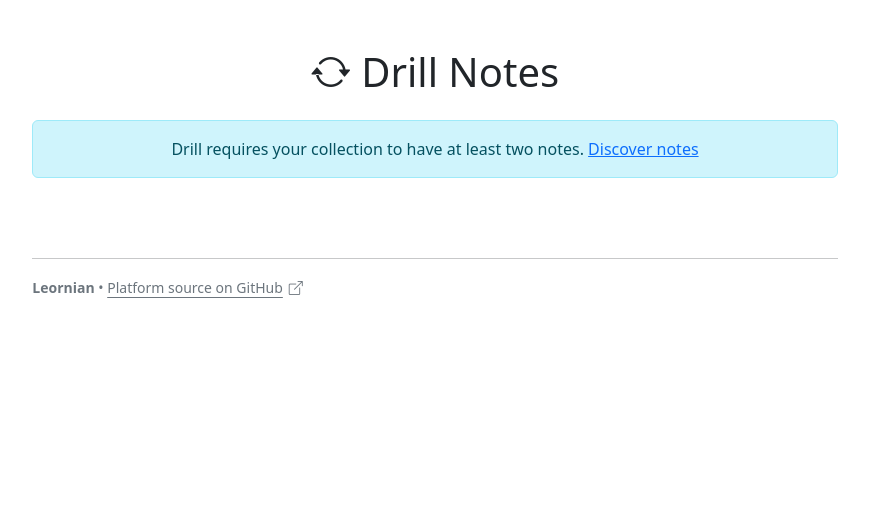
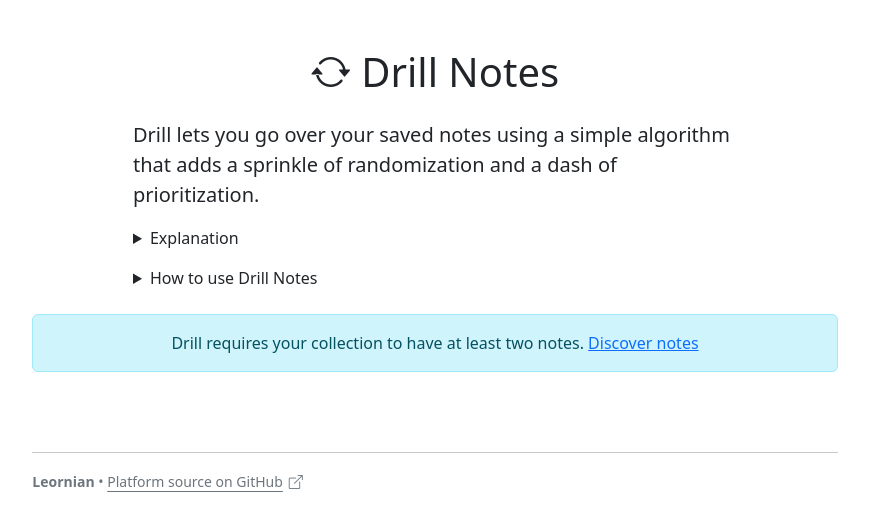
Before and after one commit to djramones/leornian, a Django app: page /drill/ in a window 1280 px wide. Shown: the part 90-620 px from the top of the page, without its empty margins (205-1074 px from the left). Run offline with Django 4.2, Linux system fonts and the light colour scheme; the visitor is signed in with stand-in values (Sample User, id 1); data that the repository does not hold is empty; some libraries are stand-ins or nearby versions.

Commit message:
Add drill explanation/help text

```diff
--- a/notes/templates/notes/drill.html
+++ b/notes/templates/notes/drill.html
@@ -6,8 +6,28 @@
 <h1 class="text-center mb-4"><i class="bi-arrow-repeat"></i> Drill Notes</h1>
 
 {% if request.method == 'GET' %}
+    <div class="col-lg-9 mx-auto mb-4">
+        <p class="fs-5">Drill lets you go over your saved notes using a simple algorithm that adds a sprinkle of randomization and a dash of prioritization.</p>
+        <details class="mb-3">
+            <summary>Explanation</summary>
+            <p class="mt-3">The idea is that with a little bit of chaos, you invite serendipity so that you can see your notes in a fresh light, and hopefully make creative connections.</p>
+            <p>Imagine your collection as a stack of cards (as in flashcards, or index cards). Every time you press <code>Next</code>, Leornian randomly draws a note near the bottom of the stack and presents it to you, placing it on top of the stack. (Sometimes, the note exactly at the bottom of the stack is drawn.) In other words, the longer you haven’t seen a note while drilling, the more likely you’ll see it on the next draw.</p>
+            <p>In the long run this means you will still see all of your notes if you keep on drilling, but in a more shuffled way, compared to simply drawing from the bottom of the stack every time.</p>
+            <p>If you want to, you can <em>promote</em> a note before drawing the next. This will make it more likely to be drawn than any other non-promoted note—although if it’s recently drilled (i.e. higher up the stack), it’s still unlikely to be drawn.</p>
+            <p>Note that this system is based on the idea of learning by <a class="icon-link" href="https://en.wikipedia.org/wiki/Spaced_repetition">spaced repetition <i class="bi-box-arrow-up-right"></i></a>, but it is not very sophisticated. If you need a more well-developed tool that is better guaranteed to aid in learning (especially memorization tasks), consider using <a class="icon-link" href="https://apps.ankiweb.net/">Anki <i class="bi-box-arrow-up-right"></i></a> or <a class="icon-link" href="https://en.wikipedia.org/wiki/SuperMemo">SuperMemo <i class="bi-box-arrow-up-right"></i></a> instead.</p>
+        </details>
+        <details>
+            <summary>How to use Drill Notes</summary>
+            <ul class="mt-3">
+                <li>Press <code>Begin Drill</code> to start drawing notes from your collection.</li>
+                <li>You will be presented with a note. Enjoy reviewing it. Meditate on it, if you must.</li>
+                <li>If the note is not in promoted status (the default), you can choose to promote it before drawing another note (<code>Promote and Next</code>). You can also press on <code>Next</code> to continue without changing the current note’s promotion status.</li>
+                <li>Promoting a note makes it more likely to be drawn at any time, but this is balanced with the note’s location in your <em>drill stack</em>: the notes you haven’t seen in drill for the longest time will be more likely to be drawn than a promoted note you have just seen.</li>
+                <li>If the presented note is in promoted status, you can choose to demote it before moving on (<code>Demote and Next</code>) to revert it to regular priority.</li>
+            </ul>
+        </details>
+    </div>
     <div class="text-center">
-        {# TODO: Drill explainer. #}
         {% if disable_begin %}
             <div class="alert alert-info text-center">
                 Drill requires your collection to have at least two notes.
```
